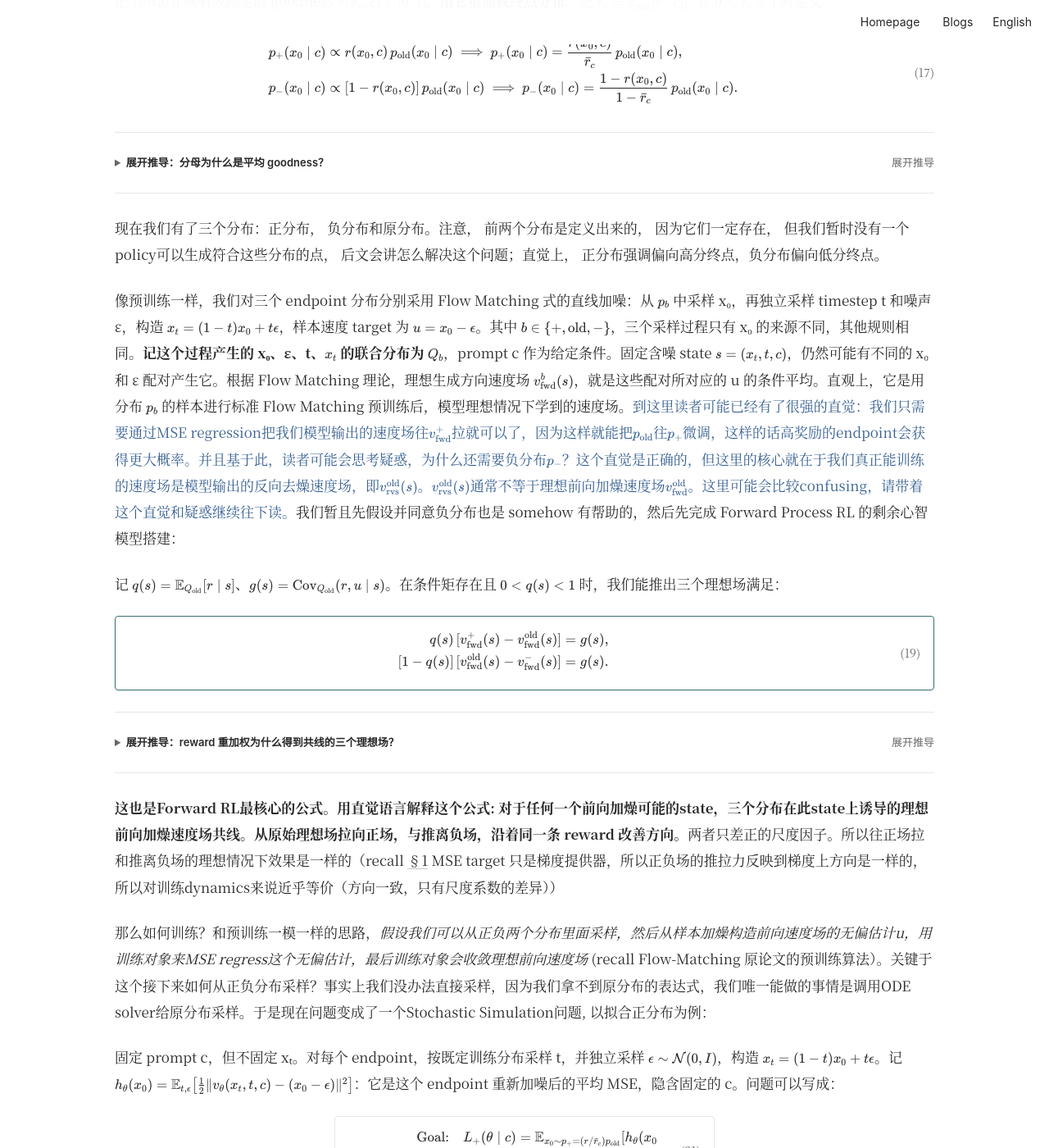
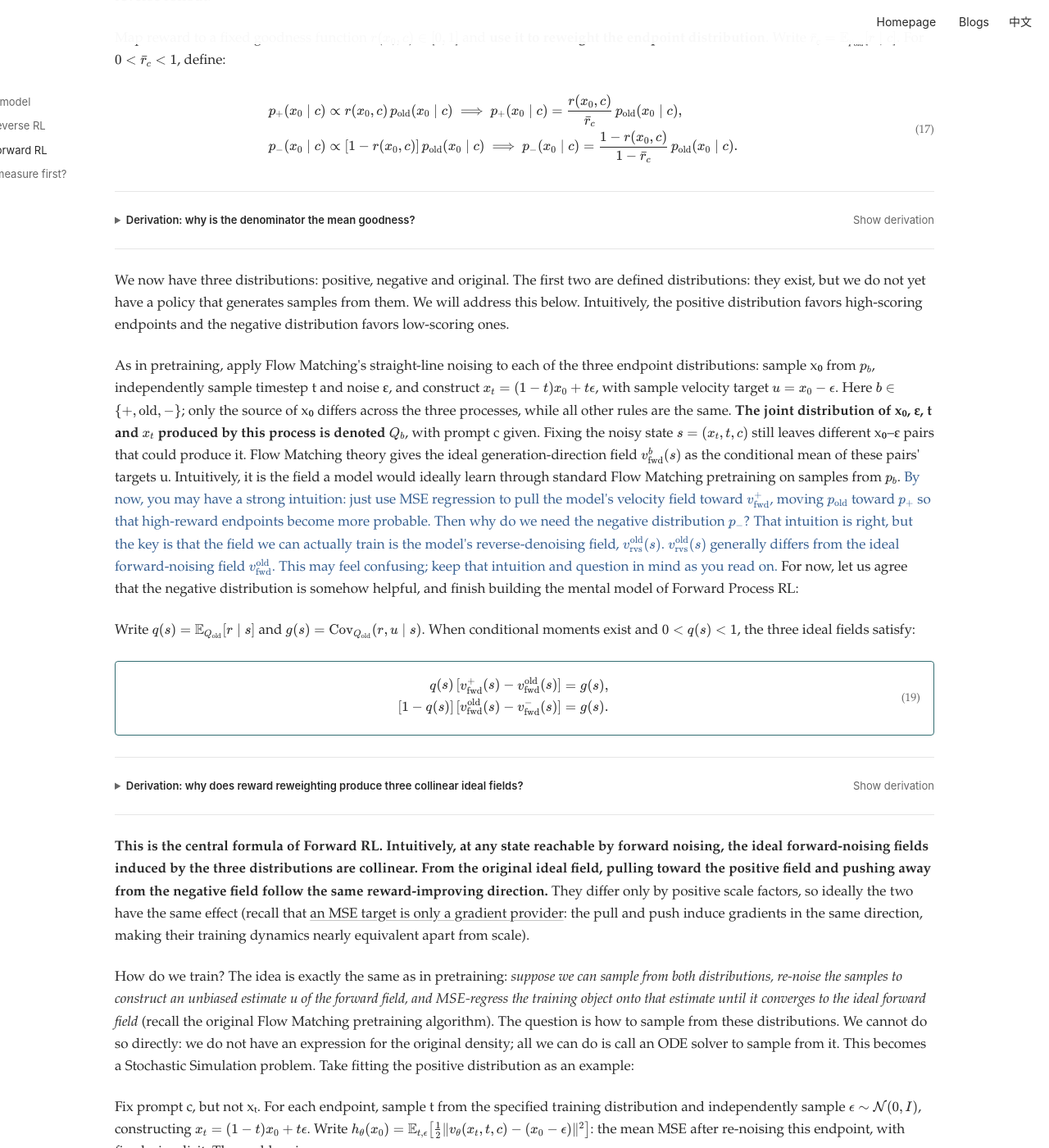
Before and after one commit to vanzll/vanzll.github.io, a Jekyll site: the page built from _pages/diffusion-rl.md, in a window 1280 px wide and 1400 px high, scrolled down 12627 px. Shown: the whole window at 82% size. Built offline with Jekyll 4.4.1, drawn with Linux system fonts in a browser that asks for light colours; some of the changed text lies outside the part shown.

Commit message:
Default research note to English and remove appendix from display

```diff
--- a/_includes/research-notes/diffusion-rl.en.md
+++ b/_includes/research-notes/diffusion-rl.en.md
@@ -908,58 +908,3 @@
 **Open experiment: can restoration intervene only when useful?** Compare fixed and adaptive restoration on reward, fixed-state drift and failure rates at matched sampling cost. Specify the rule in advance and use multiple seeds rather than retrospectively selecting the best coefficient.
 
 The common question is not "how much did loss fall?" It is: **which directions reached the shared update, and what did they achieve?** Reverse hides that question in action credit; forward hides it in the conversion of regression forces. Making the intermediate quantities visible is often the quickest way to understand an unusual curve.
-
-<h2 id="en-algebra" data-section-key="algebra">Appendix: a little algebra</h2>
-
-
-<h3 id="en-detail-14">Why covariance appears</h3>
-
-Fix the re-noising rule, tilt the old endpoint distribution by "old distribution × exp(tilt strength × reward)," and normalize. At zero tilt, the derivative of the conditional target mean is the conditional covariance of reward and target. This is a local derivative relation, not an equality between a finite tilt and one covariance update. NFT feedback covariance is proportional to raw-reward covariance only under conditions such as a fixed positive affine transform without clipping.
-
-<div class="math" data-equation="reward-tilt">
-\[
-\begin{aligned}
-p_\lambda(x_0\mid c)&\propto p_{\rm old}(x_0\mid c)e^{\lambda R(x_0,c)},\\
-\left.\frac{\partial}{\partial\lambda}\mathbb E_\lambda[u\mid s]\right|_{\lambda=0}
-&=\operatorname{Cov}(R,u\mid s).
-\end{aligned}
-\]
-</div>
-
-c is the prompt, R is endpoint reward, and λ is tilt strength. This identity requires finite relevant moments and differentiation under the integral.
-
-<h3 id="en-detail-15">A baseline changes noise, not necessarily the expected direction</h3>
-
-With a fixed prompt baseline, conditional on a state:
-
-<div class="math" data-equation="baseline">
-\[
-\begin{aligned}
-\mathbb E[(R-b(c))^2\mid s]
-&=\operatorname{Var}(R\mid s)\\
-&\quad +(V_k(s)-b(c))^2.
-\end{aligned}
-\]
-</div>
-
-b(c) is the fixed prompt baseline; R is final reward after continuing generation from this state.
-
-The second term is inherited quality not removed by the prompt baseline. Under standard policy-gradient assumptions, a state-only baseline has zero expected score contribution but can change finite-sample noise. This identity is not a gradient-variance theorem for finite-group, STD-normalized GRPO.
-
-<h3 id="en-detail-16">Transfer and restoration share the Jacobian</h3>
-
-For a small plain-gradient-descent step with learning rate η, the output change at state j is approximately:
-
-<div class="math" data-equation="transfer">
-\[
-\Delta v_j\approx\frac{\eta}{N}\sum_iJ_jJ_i^\top f_i.
-\]
-</div>
-
-This is not an Adam identity. For a realized shared parameter displacement Δθ, locally dᵢ ≈ JᵢΔθ; the quadratic reference penalty has parameter descent direction:
-
-<div class="math" data-equation="restoration">
-\[
-g_{\rm restore}\approx-\frac{1}{N}\sum_iJ_i^\top J_i\Delta\theta.
-\]
-</div>
--- a/_includes/research-notes/diffusion-rl.zh.md
+++ b/_includes/research-notes/diffusion-rl.zh.md
@@ -914,58 +914,3 @@
 **留白实验：恢复能否只在有用的时候介入？** 固定恢复与 adaptive 恢复，对比 reward、fixed-state drift、失败率和相同采样成本。预先规定规则，多 seed 验证，不事后挑最好看的系数。
 
 统一的问题不是“loss 降了多少”，而是：**哪些方向到达了共享更新，它们实现了什么？** Reverse 把问题藏在 action credit 里，Forward 把问题藏在回归力的转化里。让中间量可见，往往是理解异常曲线最快的方式。
-
-<h2 id="zh-algebra" data-section-key="algebra">附录：想看代数的读者</h2>
-
-
-<h3 id="zh-detail-14">为什么出现 covariance？</h3>
-
-固定重新加噪规则，把旧 endpoint 分布倾斜为“旧分布 × exp(倾斜强度 × reward)”，然后归一化。在倾斜强度为零处，条件 target 均值对强度的导数就是 reward 与 target 的条件 covariance。这是局部导数关系，不代表有限倾斜等于一步 covariance 更新。NFT feedback 与 raw reward 的 covariance 只在固定正 affine 变换且无 clipping 等条件下成比例。
-
-<div class="math" data-equation="reward-tilt">
-\[
-\begin{aligned}
-p_\lambda(x_0\mid c)&\propto p_{\rm old}(x_0\mid c)e^{\lambda R(x_0,c)},\\
-\left.\frac{\partial}{\partial\lambda}\mathbb E_\lambda[u\mid s]\right|_{\lambda=0}
-&=\operatorname{Cov}(R,u\mid s).
-\end{aligned}
-\]
-</div>
-
-c 是 prompt，R 是 endpoint reward，λ 是倾斜强度。这个等式还要求相关矩有限，并允许在积分号内求导。
-
-<h3 id="zh-detail-15">Baseline 改变噪声，不一定改变期望方向</h3>
-
-固定 prompt baseline 时，给定 state：
-
-<div class="math" data-equation="baseline">
-\[
-\begin{aligned}
-\mathbb E[(R-b(c))^2\mid s]
-&=\operatorname{Var}(R\mid s)\\
-&\quad +(V_k(s)-b(c))^2.
-\end{aligned}
-\]
-</div>
-
-b(c) 是固定的 prompt baseline，R 是从该 state 继续生成后的终点 reward。
-
-后一项是 prompt baseline 没去掉的继承质量。标准 policy-gradient 条件下，state-only baseline 的期望 score contribution 为零，但能改变有限样本噪声。这个恒等式不是有限 group、STD-normalized GRPO 的梯度方差定理。
-
-<h3 id="zh-detail-16">Transfer 与恢复共享 Jacobian</h3>
-
-小步 plain gradient descent 下，记学习率为 η，state j 的输出变化近似为：
-
-<div class="math" data-equation="transfer">
-\[
-\Delta v_j\approx\frac{\eta}{N}\sum_iJ_jJ_i^\top f_i.
-\]
-</div>
-
-这不是 Adam 的等式。对于共享参数已经实现的位移 Δθ，局部有 dᵢ ≈ JᵢΔθ；平方参考惩罚的参数下降方向为：
-
-<div class="math" data-equation="restoration">
-\[
-g_{\rm restore}\approx-\frac{1}{N}\sum_iJ_i^\top J_i\Delta\theta.
-\]
-</div>
--- a/_layouts/research-post.html
+++ b/_layouts/research-post.html
@@ -6,7 +6,7 @@
     <h1{% if page.bilingual %} data-i18n data-zh="{{ page.title_zh | escape }}" data-en="{{ page.title_en | escape }}"{% endif %}>{{ page.title | escape }}</h1>
     <div class="article-byline">
       <div>{% for author in page.authors %}<a href="{{ author.url | default: '/' | relative_url }}">{{ author.name }}</a>{% unless forloop.last %}, {% endunless %}{% endfor %}</div>
-      <div>{% if page.draft %}<span class="draft-note"{% if page.bilingual %} data-i18n data-zh="未发布草稿" data-en="Unpublished draft"{% endif %}>{% if page.bilingual %}未发布草稿{% else %}Unpublished working draft{% endif %}</span>{% else %}<time datetime="{{ page.date | date_to_xmlschema }}">{{ page.date | date: '%b %-d, %Y' }}</time>{% endif %}</div>
+      <div>{% if page.draft %}<span class="draft-note"{% if page.bilingual %} data-i18n data-zh="未发布草稿" data-en="Unpublished draft"{% endif %}>{% if page.bilingual %}{% if page.lang == 'en' %}Unpublished draft{% else %}未发布草稿{% endif %}{% else %}Unpublished working draft{% endif %}</span>{% else %}<time datetime="{{ page.date | date_to_xmlschema }}">{{ page.date | date: '%b %-d, %Y' }}</time>{% endif %}</div>
     </div>
     {% if page.paper_url %}<a class="paper-link" href="{{ page.paper_url }}">Companion paper</a>{% endif %}
   </header>
--- a/_layouts/research.html
+++ b/_layouts/research.html
@@ -47,7 +47,7 @@
       {% endfor %}
     </nav>
     {% if site.local_review and page.draft %}<button class="review-toggle" type="button" aria-label="查看批注" title="查看批注" aria-expanded="false"><img src="{{ '/_draft_assets/review/message-square.svg' | relative_url }}" alt="" width="18" height="18"><span data-review-count>0</span></button>{% endif %}
-    {% if page.bilingual %}<button class="language-toggle" type="button" data-language-toggle aria-label="Switch to English">English</button>{% endif %}
+    {% if page.bilingual %}<button class="language-toggle" type="button" data-language-toggle aria-label="{% if page.lang == 'en' %}切换为中文{% else %}Switch to English{% endif %}">{% if page.lang == 'en' %}中文{% else %}English{% endif %}</button>{% endif %}
   </header>
   {{ content }}
   <footer class="research-footer">
--- a/_pages/diffusion-rl.md
+++ b/_pages/diffusion-rl.md
@@ -1,12 +1,14 @@
 ---
 layout: research-post
-title: 理解连续时间生成过程中的策略优化：现象、洞察与配方
+title: 'Understanding Policy Optimization in Continuous-Time Generative Processes:
+  Phenomena, Insights, and Recipes'
 title_zh: 理解连续时间生成过程中的策略优化：现象、洞察与配方
 title_en: 'Understanding Policy Optimization in Continuous-Time Generative Processes:
   Phenomena, Insights, and Recipes'
-description: 从输出空间的力到共享参数的更新，重新理解 diffusion RL 的效率与稳定性。
+description: 'From output-space forces to shared-parameter updates: understanding
+  the efficiency and stability of diffusion RL.'
 permalink: "/blog/diffusion-rl/"
-lang: zh-CN
+lang: en
 bilingual: true
 draft: false
 math: true
@@ -26,9 +28,6 @@
 - id: recipes
   title: 先测什么？
   title_en: What would we measure first?
-- id: algebra
-  title: 想看代数的读者
-  title_en: A little algebra
 unlisted: true
 sitemap: false
 date: '2026-10-07 12:00:00 +0800'
@@ -44,11 +43,11 @@
     url = {https://vanzll.github.io/blog/diffusion-rl/}
   }
 ---
-<div data-language-panel="zh" lang="zh-CN">
+<div data-language-panel="zh" lang="zh-CN" hidden>
 {% capture chinese %}{% include research-notes/diffusion-rl.zh.md %}{% endcapture %}
 {{ chinese | markdownify }}
 </div>
-<div data-language-panel="en" lang="en" hidden>
+<div data-language-panel="en" lang="en">
 {% capture english %}{% include research-notes/diffusion-rl.en.md %}{% endcapture %}
 {{ english | markdownify }}
 </div>
--- a/assets/js/blog-language.js
+++ b/assets/js/blog-language.js
@@ -3,7 +3,7 @@
   const panels = [...document.querySelectorAll('[data-language-panel]')];
   if (!button || panels.length !== 2) return;
 
-  let language = 'zh';
+  let language = panels.find(panel => !panel.hidden)?.dataset.languagePanel || 'en';
   button.addEventListener('click', () => {
     const visible = panels.find(panel => !panel.hidden);
     const section = [...visible.querySelectorAll('h2[data-section-key]')]
--- a/docs/diffusion-rl-publication.json
+++ b/docs/diffusion-rl-publication.json
@@ -1,10 +1,10 @@
 {
-  "published_at": "2026-10-10T09:53:59Z",
+  "published_at": "2026-10-10T10:35:48Z",
   "url": "https://vanzll.github.io/blog/diffusion-rl/",
   "visibility": "unlisted",
   "source_sha256": {
-    "zh": "2ec76118d5313457e0a9beddd3f33ae9420fb5c271e6adf81d60527b8a2a2cf0",
-    "en": "c35e56517cfffe80fcbeffb1eb6082346016d1c495bb3fba9f3b2ae3013a1b6d"
+    "zh": "c9e9839644ceaa39b6cc50d5b4fbd3999903990e884d5e558f6081ce1f79db8a",
+    "en": "0dc7b7eca453789c5b1fc92ff4dab7584ba4677921dd8ca7becf20bde1bd9778"
   },
   "figures": {
     "force_overview.png": "6c25503788334fd35f4ced979c23d75cb8eb08526908e5f4c7cfe2c3c40f20e2",
```
Also changed, not shown: other parts of _layouts/research-post.html (+1 -1 lines), scripts/check-published-note.rb (+5 -5 lines).
